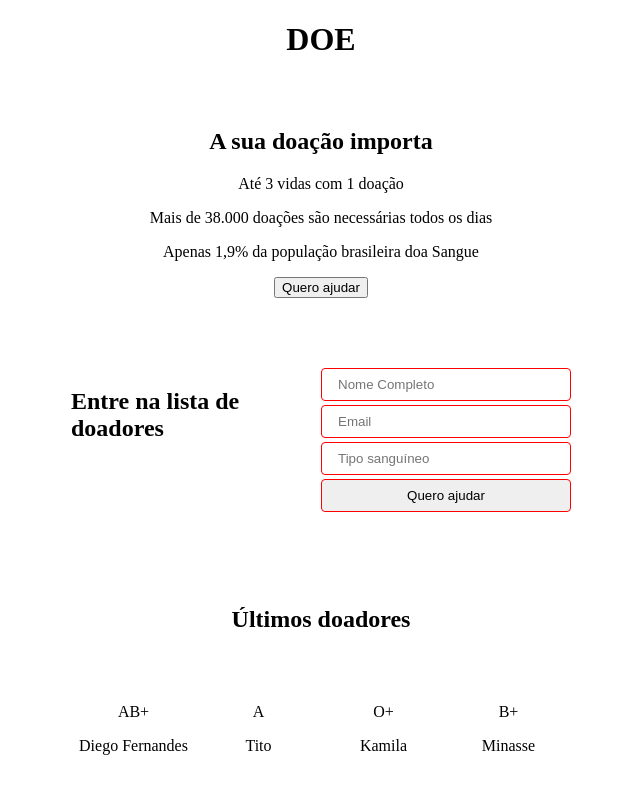
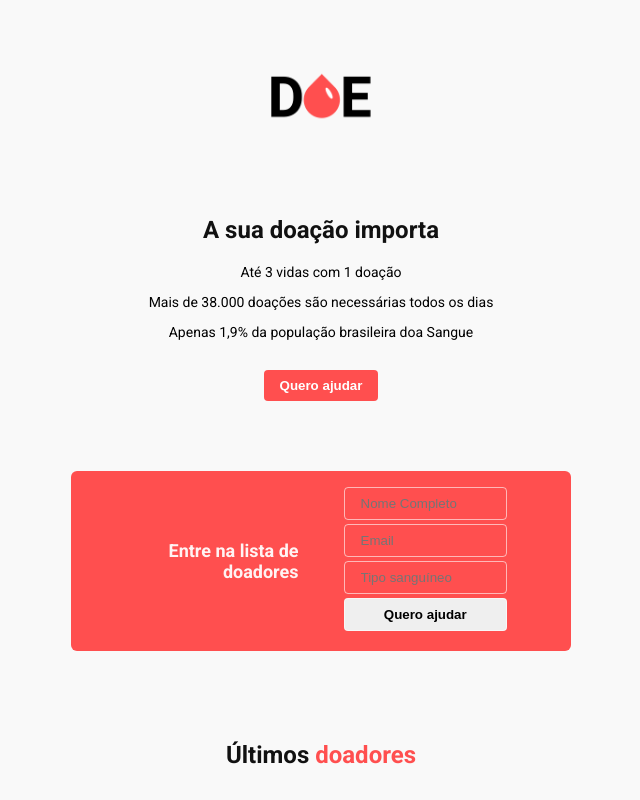
Before and after one commit to yuriagopian/DoeSangue, a plain HTML site: page index.html in a window 1280 px wide. Both pictures are taken after a click on the button "Quero ajudar". Shown: the top 800 px of the page, without its empty margins (319-959 px from the left). Drawn offline with Linux system fonts and the light colour scheme.

Commit message:
finalização front end

```diff
--- a/index.html
+++ b/index.html
@@ -2,10 +2,12 @@
 <!-- HTML -->
 
 <html>
+
     <head>
         <title> Doação de Sangue</title>
 
        <link rel="stylesheet" href="style.css">
+       <link href="https://fonts.googleapis.com/css?family=Roboto:400,700&display=swap" rel="stylesheet">
 
     </head>
 
@@ -13,7 +15,10 @@
 
     <body>
       <header>
-        <h1>DOE</h1>
+        <img
+        class="logo"
+        src="logo.png"
+        alt="DOE">
         <h2>A sua doação importa</h2>
 
 
@@ -24,7 +29,7 @@
        <button>Quero ajudar</button>
       </header>
 
-      <section class="form">
+      <section class="form hide">
           <h2>Entre na lista de doadores</h2>
           <form action="/">
             <input
@@ -51,7 +56,7 @@
       </section>
 
       <main>
-          <h2>Últimos doadores </h2>
+          <h2>Últimos <span> doadores </span> </h2>
 
           <section class="donors">
               <div class="donor">
@@ -79,5 +84,7 @@
 
       <footer>com ❤️ RocketSeat </footer>
 
+      <script src="scripts.js"> </script>
+
     </body>
 </html>
--- /dev/null
+++ b/scripts.js
@@ -0,0 +1,7 @@
+document
+.querySelector('header button')
+.addEventListener("click", function(){
+    document
+    .querySelector('.form')
+    .classList.toggle('hide')
+})
--- a/style.css
+++ b/style.css
@@ -1,5 +1,24 @@
+*{
+    box-sizing: border-box;
+}
+
+h1, h2 {
+    color:#000000ee;
+}
+
 html, body{
     margin: 0px;
+}
+
+.logo {
+
+    width: 120px;
+    margin: 70px 0;
+
+}
+
+header p {
+    font-size: 14px;
 }
 
 body {
@@ -7,24 +26,77 @@ body {
     flex-direction: column;
 
     height: 100vh;
+
+    font-family: 'Roboto', sans-serif;
+
+    background-color: #f9f9f9;
 }
 
 footer {
     margin-top: auto;
+
+    padding: 16px ;
+
+    border:1px solid #eee;
+
+
+}
+main .donors {
+    display: grid;
+    grid-template-columns: 1fr  1fr 1fr 1fr;
+
+}
+
+.blood {
+    color:#ff4f4f;
+    font-weight:bold ;
+    font-size: 12px;
+
+    display: flex;
+    align-items: center;
+    justify-content: center;
+
+
+    position: relative;
+
+}
+
+.blood::before {
+    content:"";
+    background-color: #ff4f4f11;
+    width: 40px;
+    height:40px;
+
+    position: absolute;
+
+    border-radius: 50%;
+    border-top-right-radius:0 ;
+
+    transform: rotate(-45deg);
+}
+
+.donor p {
+    margin-top: 24px;
+    font-size: 14px;
 }
 
 header , main , footer {
     text-align: center;
 }
 
-section.donors {
-    display: grid;
-    grid-template-columns: 1fr  1fr 1fr 1fr;
-}
+
 
 section.form {
     display : grid;
     grid-template-columns: 1fr 1fr;
+    grid-gap: 45px;
+    align-items: center;
+
+    background-color: #ff4f4f;
+
+    padding:16px 64px;
+
+    border-radius: 6px;
 }
 
 form input,
@@ -39,7 +111,19 @@ form button {
 
     border-radius: 4px;
 
-    border: 1px red solid;
+    border: 1px #ffffff99 solid;
+
+}
+
+.form input {
+    background-color: transparent;
+}
+.form::placeholder {
+    color:#ffffffaa;
+}
+
+.form button {
+    font-weight: bold;
 }
 
 header, .form ,  main {
@@ -48,7 +132,43 @@ header, .form ,  main {
     width: 90%;
     max-width: 500px;
 }
+header button {
+
+    margin-top: 16px;
+    padding: 8px 16px;
+    border-radius: 4px;
+
+    border: none;
+
+    background-color: #ff4f4f;
+    color:white;
+
+    font-weight: bold;
+}
 
 header h1, main h2 {
     margin-bottom: 70px;
 }
+
+
+
+main h2 span {
+    color:#ff4f4f ;
+}
+
+.form h2 {
+    text-align: right;
+    color:#ffffffee;
+    font-size: 18px;
+}
+
+section.form{
+    transition: all 300ms;
+}
+
+section.form.hide{
+    opacity: 0;
+    visibility: hidden;
+    height: 0;
+    margin-top: -70px;
+}
```
Also changed, not shown: logo.png (added).
